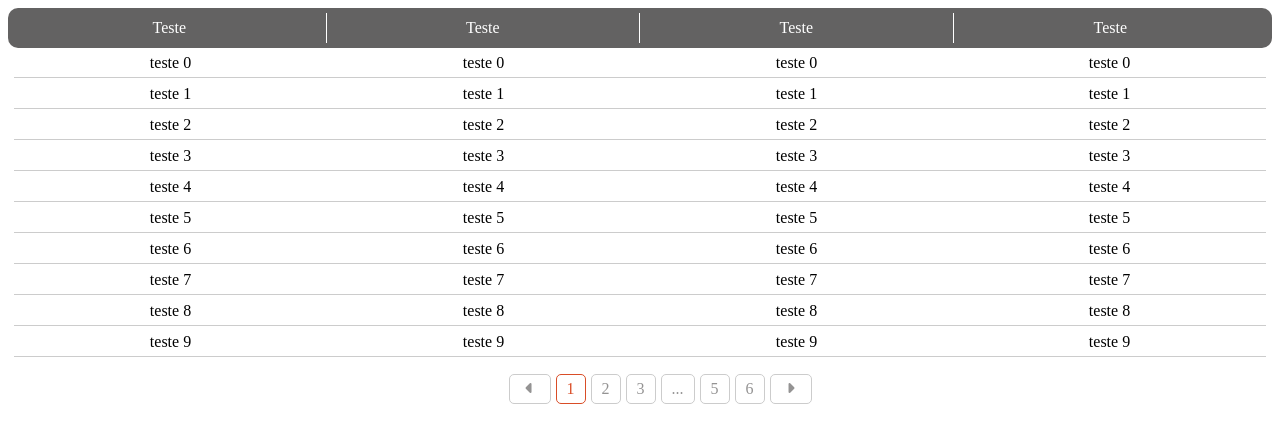
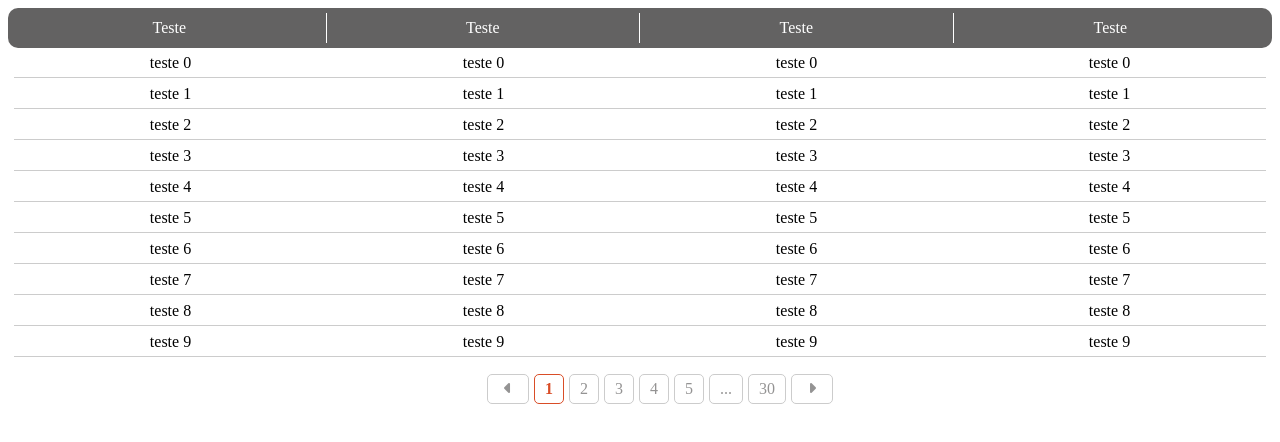
Before and after one commit to WorkspaceCardappio/angular-component-hub, an Angular app in the folder angular-component-hub/: page / in a window 1280 px wide. Shown: the top 442 px of the page. Built offline with nearby package versions, Linux system fonts and the light colour scheme.

Commit message:
feat: definindo logica do paginador

```diff
--- a/angular-component-hub/src/app/app.component.ts
+++ b/angular-component-hub/src/app/app.component.ts
@@ -1,3 +1,4 @@
+import { CommonModule } from '@angular/common';
 import { HttpClient } from '@angular/common/http';
 import { Component } from '@angular/core';
 import { EntityService } from '../entity/entity.service';
@@ -5,7 +6,7 @@ import { ListComponent } from './shared/list/list.component';
 
 @Component({
   selector: 'app-root',
-  imports: [ListComponent],
+  imports: [ListComponent, CommonModule],
   providers: [
     EntityService,
     HttpClient,
--- /dev/null
+++ b/angular-component-hub/src/app/model/pageable.model.ts
@@ -0,0 +1,12 @@
+export interface Pageable {
+  content: any[],
+  empty: boolean,
+  first: boolean,
+  last: boolean,
+  number: number,
+  size: number,
+  totalElements: number,
+  totalPages: number,
+  sort: any,
+  pageable: any
+}
--- a/angular-component-hub/src/app/shared/list/list.component.html
+++ b/angular-component-hub/src/app/shared/list/list.component.html
@@ -8,9 +8,14 @@
       </ul>
     </header>
 
+    @if (responseData.empty) {
+      <div style="text-align: center; padding: 10px;">
+        <p>Não possui dados.</p>
+      </div>
+    } @else {
+
       <main>
-
-    @for (item of list; track $index) {
+        @for (item of responseData.content; track $index) {
           <ul>
             <li>{{ item }}</li>
             <li>{{ item }}</li>
@@ -19,22 +24,11 @@
           </ul>
         }
       </main>
+
+      <app-paginator
+        [pageable]="responseData"
+      ></app-paginator>
+
+    }
+
 </section>
-
-<footer>
-
-  <div>
-    <ul>
-      <li><i class="fa-solid fa-caret-left"></i></li>
-      <li>1</li>
-      <li>2</li>
-      <li>3</li>
-      <li>...</li>
-      <li>5</li>
-      <li>6</li>
-      <li><i class="fa-solid fa-caret-right"></i></li>
-    </ul>
-  </div>
-
-
-</footer>
--- a/angular-component-hub/src/app/shared/list/list.component.ts
+++ b/angular-component-hub/src/app/shared/list/list.component.ts
@@ -1,9 +1,12 @@
+import { CommonModule } from '@angular/common';
 import { Component, Input, OnInit } from '@angular/core';
+import { Pageable } from '../../model/pageable.model';
+import { PaginatorComponent } from '../paginator/paginator.component';
 import { ListParams } from './params/list-params.model';
 
 @Component({
   selector: 'app-list',
-  imports: [],
+  imports: [CommonModule, PaginatorComponent],
   templateUrl: './list.component.html',
   styleUrl: './list.component.scss'
 })
@@ -11,12 +14,12 @@ export class ListComponent implements OnInit {
 
   @Input({ required: true }) params!: ListParams;
 
-  list: string[] = [];
+  responseData: Pageable = { content: [], empty: false, first: false, last: false, number: 0, totalPages: 30 } as any;
 
   ngOnInit(): void {
 
     for(let i = 0; i < 10; i++) {
-      this.list.push(`teste ${i}`);
+      this.responseData.content.push(`teste ${i}`);
     }
 
   }
--- /dev/null
+++ b/angular-component-hub/src/app/shared/paginator/paginator.component.html
@@ -0,0 +1,19 @@
+<div>
+  <ul>
+    <li [ngClass]="{ disabled: pageable.first }" (click)="!pageable.first && previousPage()">
+      <i class="fa-solid fa-caret-left"></i>
+    </li>
+
+    @for (page of pages; track $index) {
+      <li
+        [ngClass]="{ active: currentPage() === page }"
+        (click)="defineCurrentPage(page)">
+        {{ page }}
+      </li>
+    }
+
+    <li [ngClass]="{ disabled: pageable.last }" (click)="!pageable.last && nextPage()">
+      <i class="fa-solid fa-caret-right"></i>
+    </li>
+  </ul>
+</div>
--- /dev/null
+++ b/angular-component-hub/src/app/shared/paginator/paginator.component.scss
@@ -0,0 +1,34 @@
+div {
+
+  display: flex;
+  justify-content: center;
+
+  ul {
+    display: flex;
+    gap: 5px;
+  }
+
+  ul li {
+    border-radius: 5px;
+    color: #949393;
+    border: 1px solid #ccc;
+    padding: 5px 10px;
+    list-style: none;
+    cursor: pointer;
+    user-select: none;
+    transition: background-color 0.2s ease;
+  }
+
+  ul li.active {
+    color: #D94D27;
+    border: 1px solid #D94D27;
+    font-weight: bold;
+    cursor: not-allowed;
+  }
+
+  ul li.disabled {
+    cursor: not-allowed;
+    opacity: 0.4;
+  }
+
+}
--- /dev/null
+++ b/angular-component-hub/src/app/shared/paginator/paginator.component.ts
@@ -0,0 +1,67 @@
+import { CommonModule } from '@angular/common';
+import { Component, Input, OnInit, signal } from '@angular/core';
+import { Pageable } from '../../model/pageable.model';
+
+@Component({
+  selector: 'app-paginator',
+  imports: [CommonModule],
+  templateUrl: './paginator.component.html',
+  styleUrl: './paginator.component.scss'
+})
+export class PaginatorComponent implements OnInit {
+
+  readonly INITIAL_PAGE = 1;
+
+  @Input({ required: true }) pageable!: Pageable;
+
+  pages: string[] = [];
+  currentPage = signal(`${this.INITIAL_PAGE}`);
+
+  ngOnInit(): void {
+    this.currentPage.set(`${this.pageable.number + this.INITIAL_PAGE}`);
+    this.buildPages();
+  }
+
+  buildPages() {
+
+    // TODO: passar um objeto para o front com disable, active e value
+
+    const pages: string[] = [];
+
+    if (this.pageable.totalPages <= 7) {
+
+      for (let i = 1; i <= this.pageable.totalPages; i++) {
+        pages.push(`${i}`);
+      }
+
+      this.pages = pages;
+      return;
+    }
+
+    if (parseInt(this.currentPage()) <= 4) {
+      pages.push('1', '2', '3', '4', '5', '...', `${this.pageable.totalPages}`);
+    } else if (parseInt(this.currentPage()) >= this.pageable.totalPages - 3) {
+      pages.push('1', '...', `${this.pageable.totalPages - 4}`, `${this.pageable.totalPages - 3}`, `${this.pageable.totalPages - 2}`, `${this.pageable.totalPages - 1}`, `${this.pageable.totalPages}`);
+    } else {
+      pages.push('1', '...', `${parseInt(this.currentPage()) - 2}`, `${parseInt(this.currentPage()) - 1}`, `${parseInt(this.currentPage()) + 1}`, '...', `${this.pageable.totalPages}`);
+    }
+
+    this.pages = pages;
+  }
+
+  previousPage() {
+    this.currentPage.update(current => `${parseInt(current) - this.INITIAL_PAGE}`);
+    this.buildPages();
+  }
+
+  nextPage() {
+    this.currentPage.update(current => `${parseInt(current) + this.INITIAL_PAGE}`);
+    this.buildPages();
+  }
+
+  defineCurrentPage(value: string) {
+    this.currentPage.set(value);
+    this.buildPages();
+  }
+
+}
```
Also changed, not shown: 1 other file (tests, documents, lock files or other folders). Lines whose indentation alone changed are shown as unchanged.
